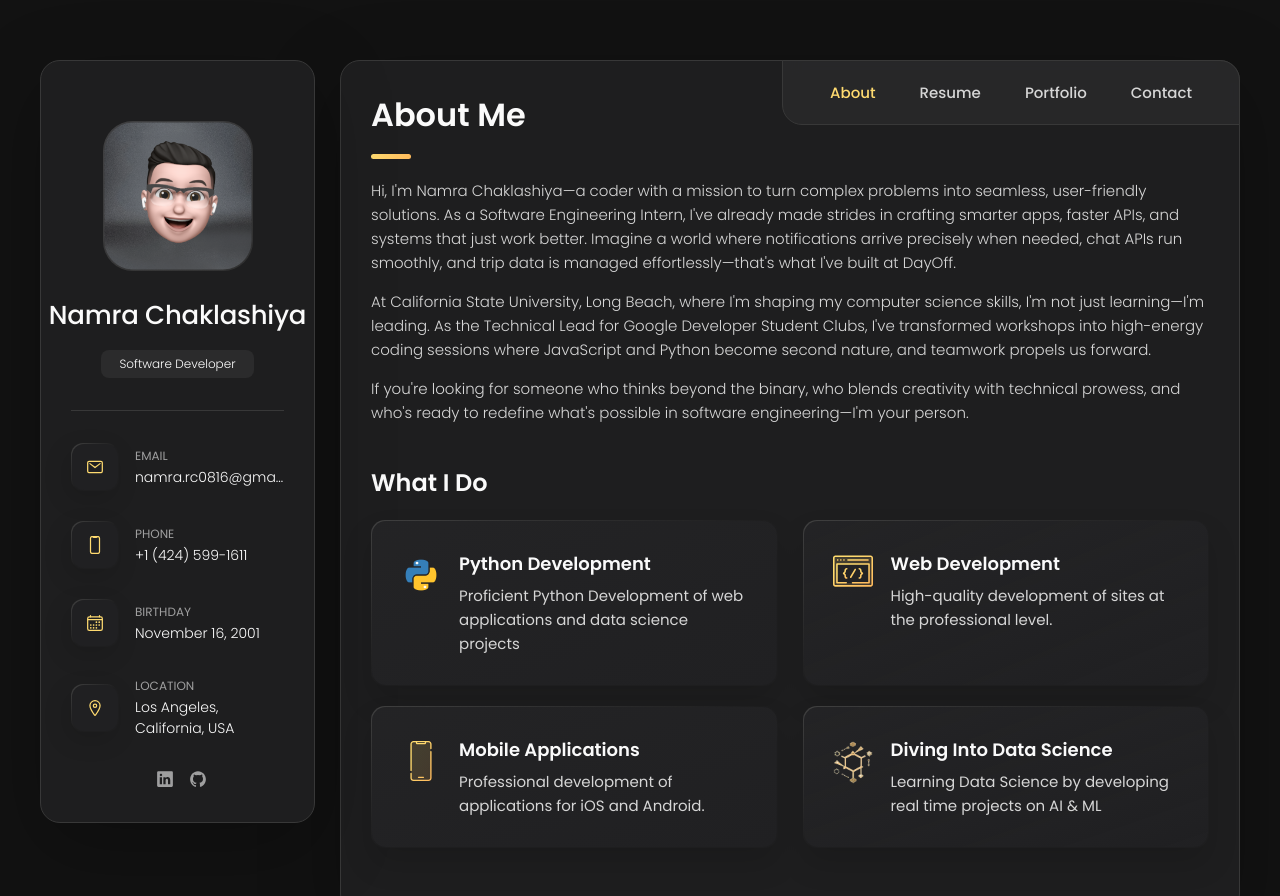
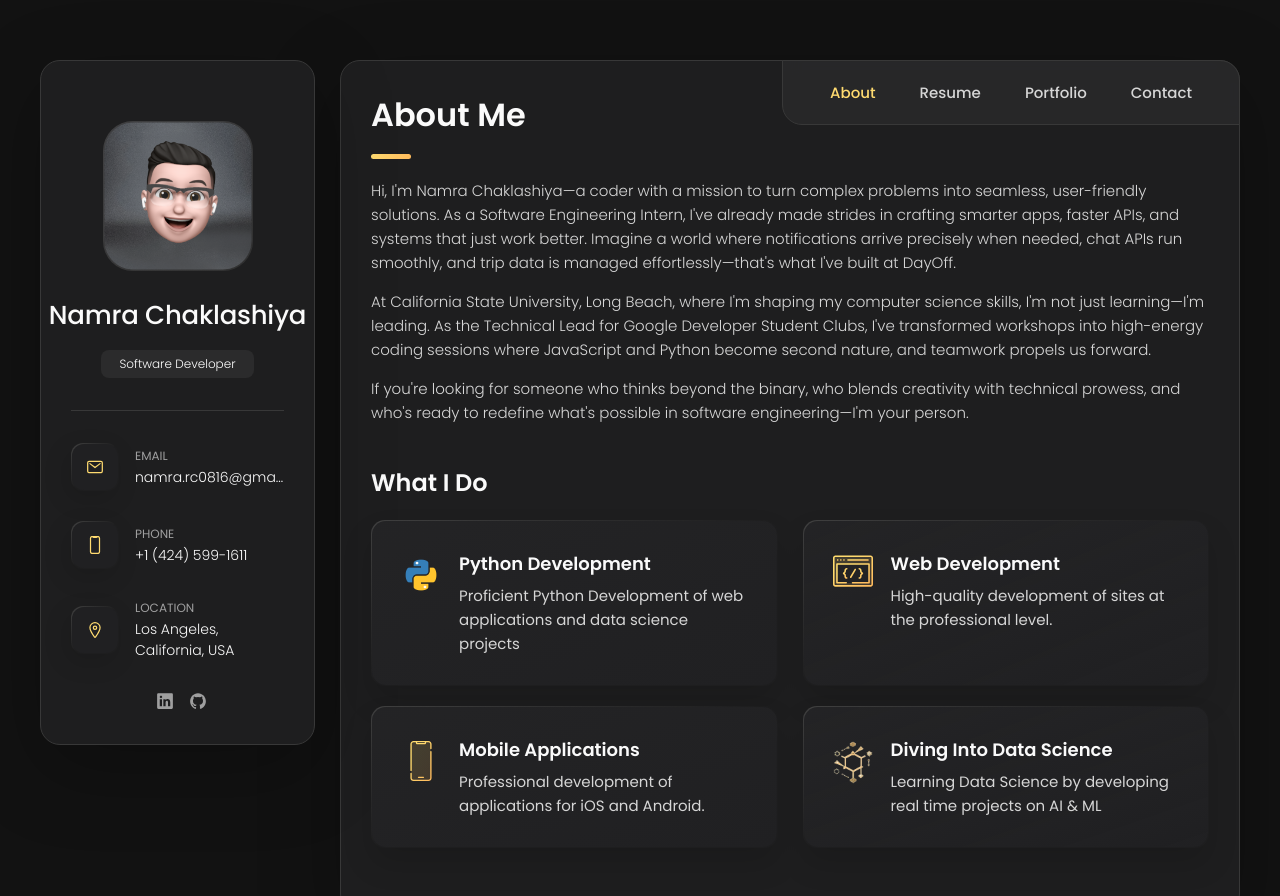
Before and after one commit to Namra0816/Portfolio-Website, a plain HTML site: page index.html in a window 1280 px wide. Shown: the top 896 px of the page. Drawn offline with nearby package versions, Linux system fonts and the light colour scheme.

Commit message:
bdate removed

```diff
--- a/index.html
+++ b/index.html
@@ -89,20 +89,6 @@
               <p class="contact-title">Phone</p>
 
               <a href="tel:+14245991611" class="contact-link">+1 (424) 599-1611</a>
-            </div>
-
-          </li>
-
-          <li class="contact-item">
-
-            <div class="icon-box">
-              <ion-icon name="calendar-outline"></ion-icon>
-            </div>
-
-            <div class="contact-info">
-              <p class="contact-title">Birthday</p>
-
-              <time datetime="2001-11-16">November 16, 2001</time>
             </div>
 
           </li>
```
